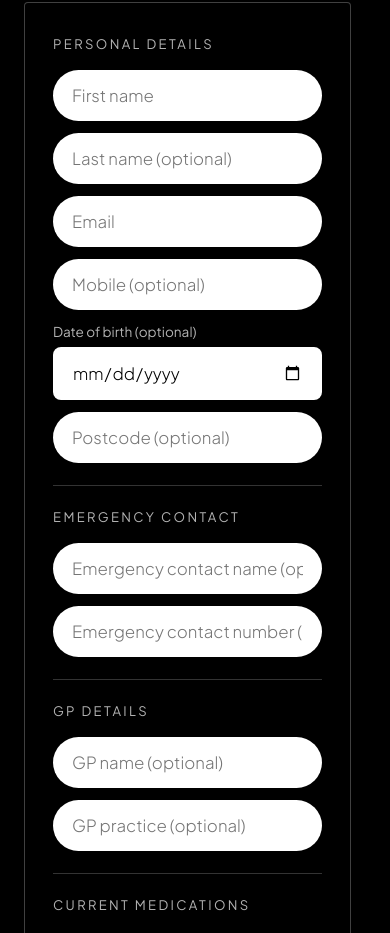
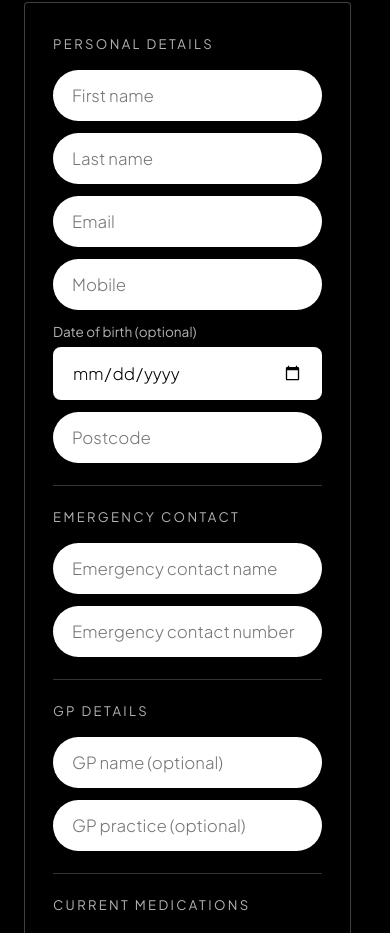
Before and after one commit to federationdesign-design/LHM, a Next.js app: page /questionnaire in a window 390 px wide. Shown: the part 1429-2362 px from the top of the page. Built offline with nearby package versions, Linux system fonts and the light colour scheme.

Commit message:
Batch 2: questionnaire form - 5 fields now mandatory (last name, mobile, postcode, emergency contact name + number)

```diff
--- a/app/QuestionnaireForm.tsx
+++ b/app/QuestionnaireForm.tsx
@@ -349,7 +349,8 @@ export default function QuestionnaireForm({ declarationConsent, showValidation,
   const hasSymptoms = symptoms.length > 0;
   const hasHistory = history.length > 0;
   const allConditionsAnswered = hasMusculoskeletal && hasSymptoms && hasHistory;
-  const canSubmit = allConsentsChecked && hasSignature && allConditionsAnswered && declarationConsent && !submitting;
+  const hasNewMandatory = lastName.trim().length > 0 && mobile.trim().length > 0 && postcode.trim().length > 0 && emergencyName.trim().length > 0 && emergencyNumber.trim().length > 0;
+  const canSubmit = allConsentsChecked && hasSignature && allConditionsAnswered && declarationConsent && hasNewMandatory && !submitting;
 
   // Comprehensive check — once `canSubmit` is true (orange), the button
   // turns GREEN if the user has also filled in the key optional fields:
@@ -538,14 +539,14 @@ export default function QuestionnaireForm({ declarationConsent, showValidation,
         <p style={sectionLabelStyle}>Personal details</p>
         <div style={{ display: 'flex', flexDirection: 'column', gap: 12, marginBottom: 22 }}>
           <input type="text" placeholder="First name" value={firstName} onChange={e => setFirstName(e.target.value)} required style={inputStyle} className="qf-input" />
-          <input type="text" placeholder="Last name (optional)" value={lastName} onChange={e => setLastName(e.target.value)} style={inputStyle} className="qf-input" />
+          <input type="text" placeholder="Last name" value={lastName} onChange={e => setLastName(e.target.value)} required style={inputStyle} className="qf-input" />
           <input type="email" placeholder="Email" value={email} onChange={e => setEmail(e.target.value)} required style={inputStyle} className="qf-input" />
-          <input type="tel" placeholder="Mobile (optional)" value={mobile} onChange={e => setMobile(e.target.value)} style={inputStyle} className="qf-input" />
+          <input type="tel" placeholder="Mobile" value={mobile} onChange={e => setMobile(e.target.value)} required style={inputStyle} className="qf-input" />
           <div>
             <label style={{ ...labelStyle, fontSize: '0.85rem', opacity: 0.7, marginBottom: 6 }} htmlFor="qf-dob">Date of birth (optional)</label>
             <input id="qf-dob" type="date" value={dob} onChange={e => setDob(e.target.value)} style={inputStyleSquare} className="qf-input" />
           </div>
-          <input type="text" placeholder="Postcode (optional)" value={postcode} onChange={e => setPostcode(e.target.value)} style={inputStyle} className="qf-input" />
+          <input type="text" placeholder="Postcode" value={postcode} onChange={e => setPostcode(e.target.value)} required style={inputStyle} className="qf-input" />
         </div>
 
         <div style={dividerStyle} />
@@ -553,8 +554,8 @@ export default function QuestionnaireForm({ declarationConsent, showValidation,
         {/* ── EMERGENCY CONTACT ──────────────────────────────── */}
         <p style={sectionLabelStyle}>Emergency contact</p>
         <div style={{ display: 'flex', flexDirection: 'column', gap: 12, marginBottom: 22 }}>
-          <input type="text" placeholder="Emergency contact name (optional)" value={emergencyName} onChange={e => setEmergencyName(e.target.value)} style={inputStyle} className="qf-input" />
-          <input type="tel" placeholder="Emergency contact number (optional)" value={emergencyNumber} onChange={e => setEmergencyNumber(e.target.value)} style={inputStyle} className="qf-input" />
+          <input type="text" placeholder="Emergency contact name" value={emergencyName} onChange={e => setEmergencyName(e.target.value)} required style={inputStyle} className="qf-input" />
+          <input type="tel" placeholder="Emergency contact number" value={emergencyNumber} onChange={e => setEmergencyNumber(e.target.value)} required style={inputStyle} className="qf-input" />
         </div>
 
         <div style={dividerStyle} />
@@ -775,7 +776,7 @@ export default function QuestionnaireForm({ declarationConsent, showValidation,
 
         {showValidation && !canSubmit && !submitting && (
           <p style={{ fontSize: '0.85rem', fontWeight: 400, color: '#ff8c8c', marginTop: 12, textAlign: 'center', lineHeight: 1.5 }}>
-            Please complete all required fields. Required: first name, email, the three condition sections, the three consent boxes, your signature, and the declaration tickbox above.
+            Please complete all required fields. Required: first name, last name, email, mobile, postcode, emergency contact name and number, the three condition sections, the three consent boxes, your signature, and the declaration tickbox above.
           </p>
         )}
 
```
